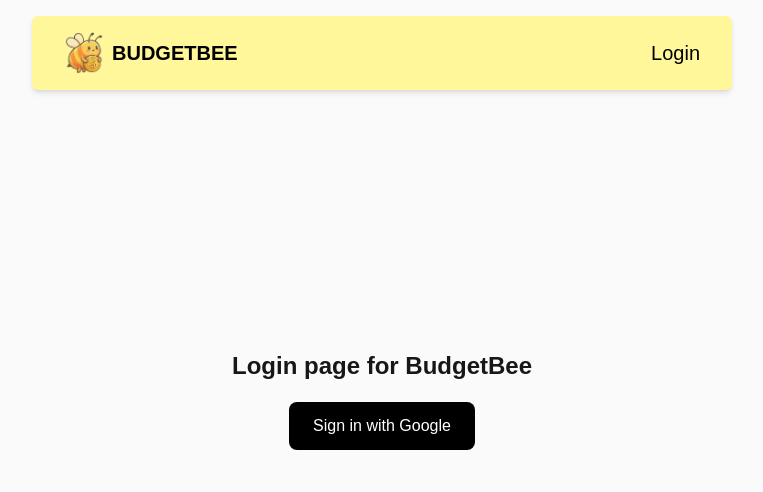
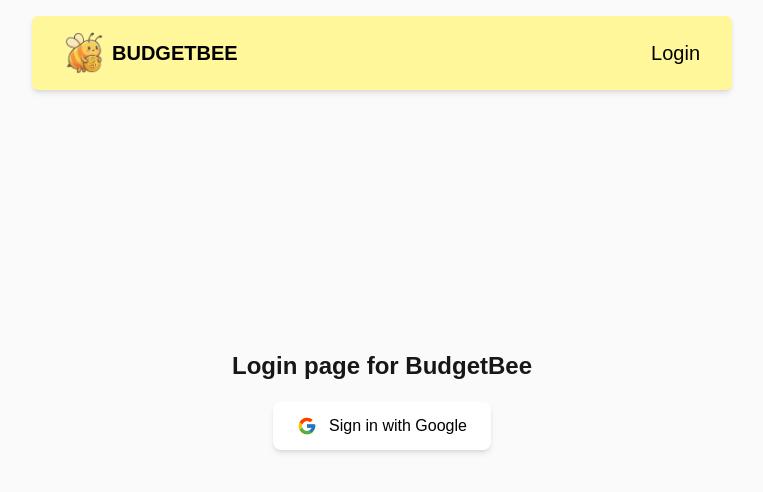
Before and after one commit to TechnoZech/BudgetBee-Frontend, a Next.js app: page /login in a window 1280 px wide. Shown: the top 492 px of the page, without its empty margins (258-1021 px from the left). Built offline with nearby package versions, Linux system fonts and the light colour scheme; no server answers.

Commit message:
small ui improvements

```diff
--- a/app/addTransactions/page.tsx
+++ b/app/addTransactions/page.tsx
@@ -7,6 +7,7 @@
 import { apiFetch } from "../config/api";
 import DatePicker from "../components/DatePicker";
 import toast from "react-hot-toast";
+import { FaPlus } from "react-icons/fa";
 
 const AddTransaction = () => {
 	const initialFormValue = {
@@ -37,7 +38,11 @@
 
 	const handleAddTransaction = async () => {
 		try {
-			if(!formData.title || !formData.amount || formData.category === "Category"){
+			if (
+				!formData.title ||
+				!formData.amount ||
+				formData.category === "Category"
+			) {
 				toast.error("Please fill all the fields");
 				return;
 			}
@@ -61,7 +66,7 @@
 	};
 
 	return (
-		<div className="flex min-h-screen items-center justify-center bg-zinc-50 font-sans dark:bg-black mt-10">
+		<div className="flex items-center justify-center bg-zinc-50 font-sans dark:bg-black mt-30 p-4">
 			<div className="flex flex-col gap-5 items-center justify-center bg-zinc-800 p-10 rounded-xl lg:max-w-125 sm:w-full sm:m-10">
 				<div className="flex gap-10 justify-start w-full">
 					<label className="flex items-center gap-2 cursor-pointer">
@@ -116,7 +121,13 @@
 					value={formData.date}
 					onChange={(date) => setFormData({ ...formData, date })}
 				/>
-				<Button text="Add Transaction" onClick={handleAddTransaction} />
+				<button
+					onClick={handleAddTransaction}
+					className="flex items-center justify-center gap-2 px-6 py-3  bg-zinc-700 hover:bg-zinc-900 text-white font-semibold rounded-lg shadow-md hover:shadow-lg transition-all duration-200 hover:scale-[1.02] active:scale-[0.97]"
+				>
+					<FaPlus className="text-sm" />
+					Add Transaction
+				</button>
 			</div>
 		</div>
 	);
--- a/app/components/GoogleButton.tsx
+++ b/app/components/GoogleButton.tsx
@@ -39,11 +39,10 @@
 					name: data.user.name,
 					email: data.user.email,
 					photo: data.user.photo,
-        })
+				}),
 			);
 
 			router.push("/home");
-
 		} catch (err) {
 			console.error(err);
 		}
@@ -52,9 +51,33 @@
 	return (
 		<button
 			onClick={login}
-      className="px-6 py-3 bg-black text-white rounded-lg"
+			className="flex items-center justify-center gap-3 px-6 py-3 bg-white text-black rounded-lg font-medium shadow-md hover:shadow-lg transition-all duration-200 hover:scale-[1.02] active:scale-[0.98] cursor-pointer"
 		>
-      Sign in with Google
+			{/* Google Icon */}
+			<svg
+				xmlns="http://www.w3.org/2000/svg"
+				viewBox="0 0 48 48"
+				className="w-5 h-5"
+			>
+				<path
+					fill="#FFC107"
+					d="M43.6 20.5H42V20H24v8h11.3C33.7 32.7 29.3 36 24 36c-6.6 0-12-5.4-12-12s5.4-12 12-12c3 0 5.7 1.1 7.8 2.9l5.7-5.7C33.5 6.1 28.9 4 24 4 12.9 4 4 12.9 4 24s8.9 20 20 20 20-8.9 20-20c0-1.3-.1-2.7-.4-3.5z"
+				/>
+				<path
+					fill="#FF3D00"
+					d="M6.3 14.7l6.6 4.8C14.7 16 19 12 24 12c3 0 5.7 1.1 7.8 2.9l5.7-5.7C33.5 6.1 28.9 4 24 4 16.3 4 9.7 8.3 6.3 14.7z"
+				/>
+				<path
+					fill="#4CAF50"
+					d="M24 44c5.2 0 9.9-2 13.4-5.3l-6.2-5.1C29.2 35.1 26.7 36 24 36c-5.3 0-9.7-3.3-11.3-8l-6.5 5C9.5 39.5 16.2 44 24 44z"
+				/>
+				<path
+					fill="#1976D2"
+					d="M43.6 20.5H42V20H24v8h11.3c-1 2.9-3 5.2-5.8 6.6l6.2 5.1C39.5 36.5 44 30.8 44 24c0-1.3-.1-2.7-.4-3.5z"
+				/>
+			</svg>
+
+			<span>Sign in with Google</span>
 		</button>
 	);
 }
--- a/app/components/Navigation.tsx
+++ b/app/components/Navigation.tsx
@@ -15,7 +15,7 @@
 
 	return (
 		<div className={parentCSS}>
-			<div className="flex items-center gap-2 mb-2 sm:mb-0">
+			<div className="flex items-center gap-2 sm:mb-0">
 				<Image width={40} height={40} src="/logo.png" alt="Logo" />
 				<Link className="font-bold text-xl" href="/">
 					BUDGETBEE
--- a/app/page.tsx
+++ b/app/page.tsx
@@ -15,9 +15,6 @@
     }
   },[router, user])
 
-  if(!user){
-    return null;
-  }
   return (
     <div className="flex min-h-screen items-center justify-center bg-zinc-50 font-sans dark:bg-black">
     <div className="flex flex-col items-center justify-center">
```
Lines whose indentation alone changed are shown as unchanged.
